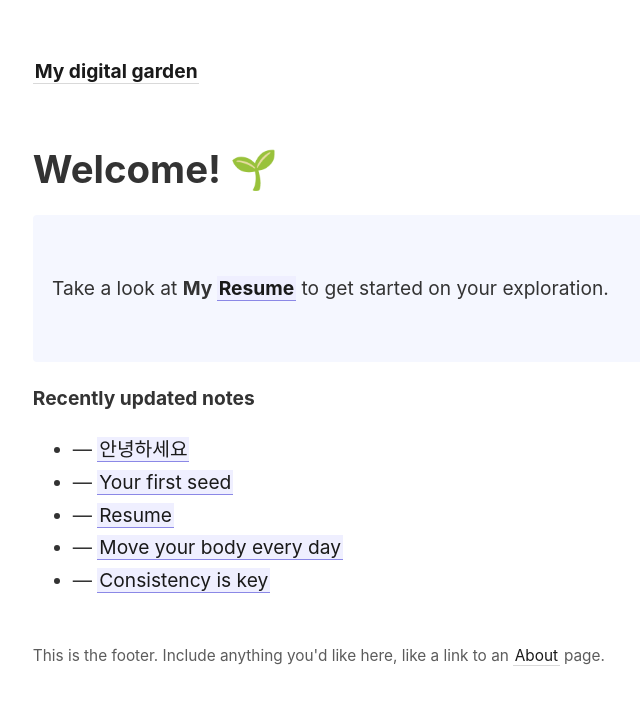
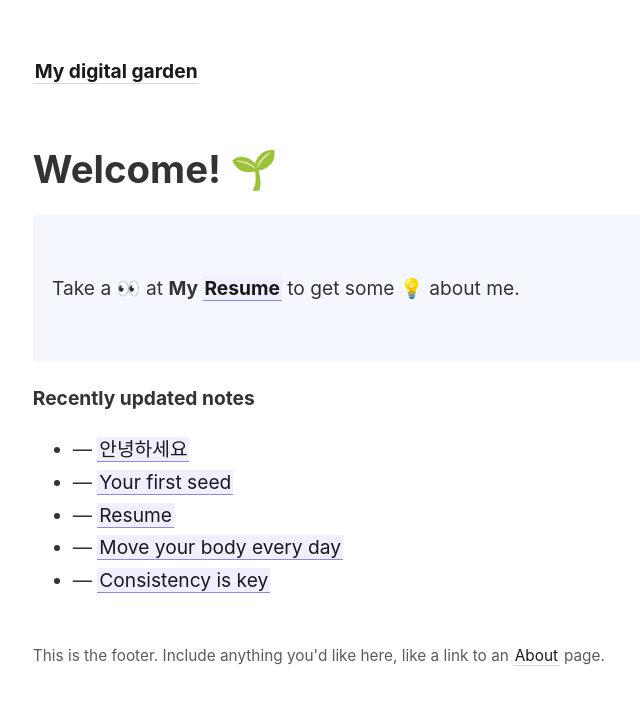
Before and after one commit to 0xPb1/test1, a Jekyll site: the page built from _pages/index.md, in a window 1280 px wide. Shown: the top 705 px of the page, without its empty margins (44-684 px from the left). Built offline with Jekyll 4.4.1, drawn with Linux system fonts in a browser that asks for light colours.

Commit message:
add emoji to resume

```diff
--- a/_pages/index.md
+++ b/_pages/index.md
@@ -8,7 +8,7 @@ permalink: /
 # Welcome! 🌱
 
 <p style="padding: 3em 1em; background: #f5f7ff; border-radius: 4px;">
-  Take a look at <span style="font-weight: bold">My [[Resume]]</span> to get started on your exploration.
+  Take a 👀 at <span style="font-weight: bold">My [[Resume]]</span> to get some 💡 about me.
 </p>
 
 <!-- This digital garden template is free, open-source, and [available on GitHub here](https://github.com/maximevaillancourt/digital-garden-jekyll-template).
```
